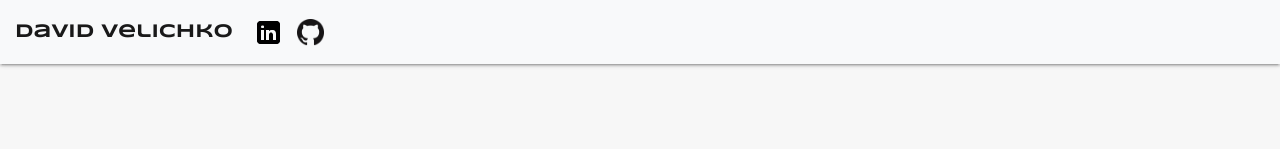
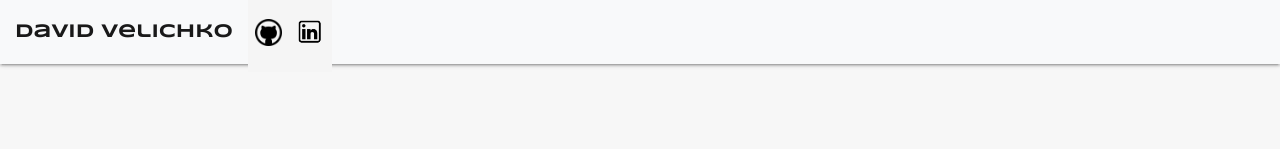
Before and after one commit to davidvelichko52/my-profile-web, a plain HTML site: page index.html in a window 1280 px wide. Shown: the top 149 px of the page. Drawn offline with nearby package versions, Linux system fonts and the light colour scheme; a web font is replaced by a local one.

Commit message:
fixed nav pic

```diff
--- a/index.html
+++ b/index.html
@@ -22,12 +22,12 @@
     <div class="collapse navbar-collapse " id="navbarNav">
       <ul class="navbar-nav">
 
-        <li class="nav-item">
-          <a class="nav-link" target="_blank" href="https://www.linkedin.com/in/davidvelichko/"><img id="navlink"src="icons8-linkedin-50.png"> <span class="sr-only">(current)</span></a>
+        <li class="nav-item" id="navpic">
+          <a class="nav-link" target="_blank" href="https://www.linkedin.com/in/davidvelichko/"><img id="navlink"src="link.png"> <span class="sr-only">(current)</span></a>
         </li>
 
-        <li class="nav-item ">
-          <a class="nav-link" target="_blank" href="https://github.com/davidvelichko52"><img id="navlink"src="GitHub-Mark-64px.png"> <span class="sr-only">(current)</span></a>
+        <li class="nav-item" id="navpic">
+          <a class="nav-link" target="_blank" href="https://github.com/davidvelichko52"><img id="navlink"src="git.png"> <span class="sr-only">(current)</span></a>
         </li>
 
       </ul>
--- a/style.css
+++ b/style.css
@@ -13,7 +13,9 @@ body{
 }
 
 
-
+#navpic{
+    background-color: rgb(245, 245, 245);
+}
 #navlink{
 width: 27px;
 height: auto;
```
Also changed, not shown: git.png (added), link.png (added).
